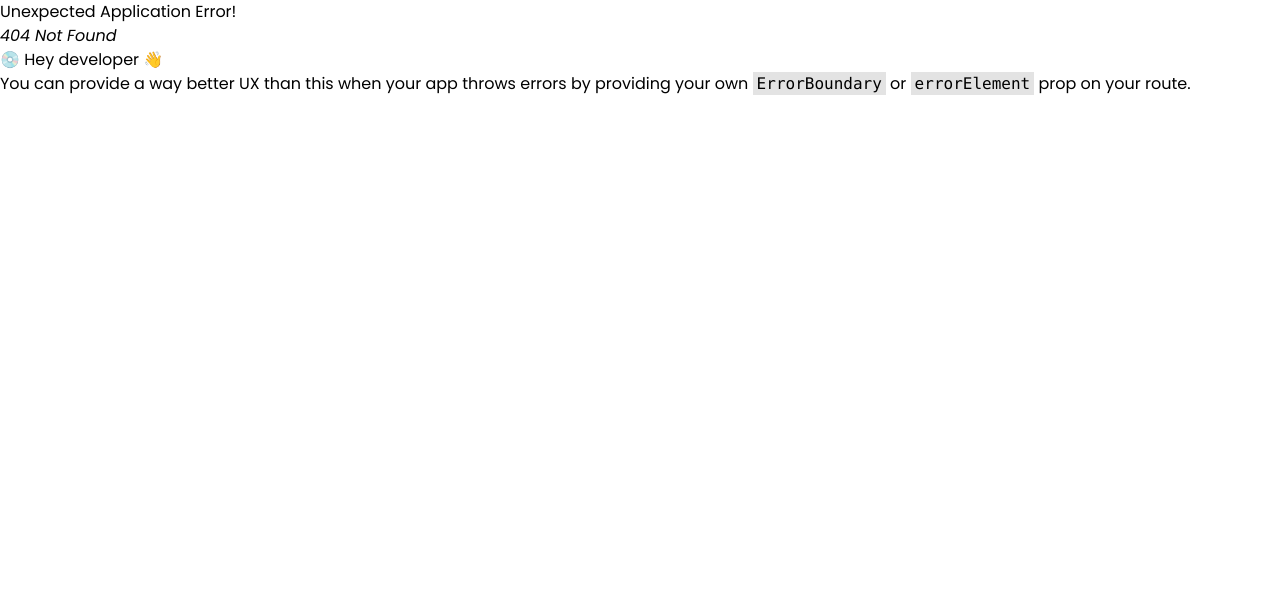
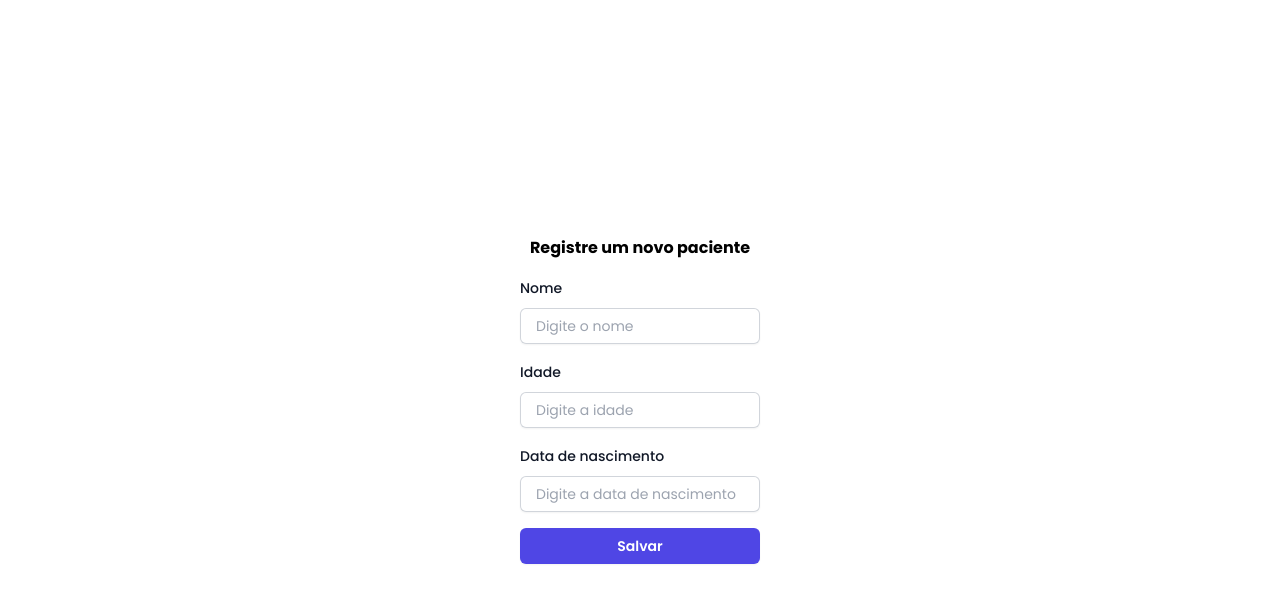
Before and after one commit to dsllt/PI_Analise_Solucoes_integradas_para_organizacoes, a React (Vite) app in the folder frontend/: page /cadastrar-paciente in a window 1280 px wide. Before the commit this address had no page. Shown: the top 602 px of the page. Built offline with nearby package versions, Linux system fonts and the light colour scheme.

Commit message:
feat: cria página de novo cadastro de usuário

```diff
--- /dev/null
+++ b/frontend/src/pages/cadastrar-paciente/cadastrar-paciente.tsx
@@ -0,0 +1,70 @@
+import { useNavigate } from 'react-router-dom'
+import { Button, Input } from '../../components'
+import { useState } from 'react'
+
+const CadastrarPaciente = () => {
+  const navigate = useNavigate()
+
+  const [nome, setNome] = useState('')
+  const [idade, setIdade] = useState('')
+  const [dataNascimento, setDataNascimento] = useState('')
+
+  const onSalvar = async () => {
+    const usuarioId = localStorage.getItem('usuarioId')
+
+    const response = await fetch(
+      `http://localhost:8080/pacientes/cadastrar?usuarioId=${usuarioId}`,
+      {
+        method: 'POST',
+        headers: {
+          'Content-Type': 'application/json',
+        },
+        body: JSON.stringify({
+          nome,
+          idade,
+          dataNascimento,
+        }),
+      }
+    )
+
+    if (response.ok) {
+      const data = await response.json()
+      localStorage.setItem('pacienteId', data.id)
+      navigate('/perfil')
+    } else {
+      console.error('Erro ao cadastrar paciente:', response.statusText)
+    }
+  }
+
+  return (
+    <div className="w-full h-screen flex flex-col content-center items-center justify-center">
+      <h3 className="mb-4 font-bold">Registre um novo paciente</h3>
+      <div className="flex flex-col gap-4 w-60">
+        <Input
+          id="nome"
+          label="Nome"
+          placeholder="Digite o nome"
+          type="text"
+          onChange={(e) => setNome(e.target.value)}
+        />
+        <Input
+          id="idade"
+          label="Idade"
+          placeholder="Digite a idade"
+          type="text"
+          onChange={(e) => setIdade(e.target.value)}
+        />
+        <Input
+          id="data"
+          label="Data de nascimento"
+          placeholder="Digite a data de nascimento"
+          type="text"
+          onChange={(e) => setDataNascimento(e.target.value)}
+        />
+        <Button text="Salvar" type="button" onClick={onSalvar} />
+      </div>
+    </div>
+  )
+}
+
+export default CadastrarPaciente
--- a/frontend/src/pages/cadastrar-usuario/cadastrar-usuario.tsx
+++ b/frontend/src/pages/cadastrar-usuario/cadastrar-usuario.tsx
@@ -27,7 +27,7 @@ const CadastrarUsuario = () => {
     if (response.ok) {
       navigate('/login')
     } else {
-      console.error('Erro no login:', response.statusText)
+      console.error('Erro ao cadastrar usuário:', response.statusText)
     }
   }
 
--- a/frontend/src/pages/index.ts
+++ b/frontend/src/pages/index.ts
@@ -4,6 +4,6 @@ export { default as Login } from './login/login'
 export { default as CurvaCrescimento } from './curva-crescimento/curva-crescimento'
 export { default as Menu } from './menu/menu'
 export { default as Medicao } from './medicao/medicao'
-export { default as NovoRegistro } from './novo-registro/novo-registro'
+export { default as CadastrarPaciente } from './cadastrar-paciente/cadastrar-paciente'
 export { default as Perfil } from './perfil/perfil'
 export { default as Busca } from './busca/busca'
--- a/frontend/src/pages/login/login.tsx
+++ b/frontend/src/pages/login/login.tsx
@@ -19,6 +19,8 @@ const Login = () => {
     })
 
     if (response.ok) {
+      const data = await response.json()
+      localStorage.setItem('usuarioId', data.id)
       navigate('/busca')
     } else {
       console.error('Erro no login:', response.statusText)
--- a/frontend/src/pages/novo-registro/novo-registro.tsx
+++ /dev/null
@@ -1,34 +0,0 @@
-import { useNavigate } from 'react-router-dom'
-import { Button, Input } from '../../components'
-
-const NovoRegistro = () => {
-  const navigate = useNavigate()
-
-  const onSalvar = () => {
-    navigate('/home')
-  }
-
-  return (
-    <div className="w-full h-screen flex flex-col content-center items-center justify-center">
-      <h3 className="mb-4 font-bold">Novo Registro</h3>
-      <div className="flex flex-col gap-4 w-60">
-        <Input id="nome" label="Nome" placeholder="Digite o nome" type="text" />
-        <Input
-          id="idade"
-          label="Idade"
-          placeholder="Digite a idade"
-          type="text"
-        />
-        <Input
-          id="data"
-          label="Data de nascimento"
-          placeholder="Digite a data de nascimento"
-          type="text"
-        />
-        <Button text="Salvar" type="button" onClick={onSalvar} />
-      </div>
-    </div>
-  )
-}
-
-export default NovoRegistro
--- a/frontend/src/routes/router.tsx
+++ b/frontend/src/routes/router.tsx
@@ -1,13 +1,13 @@
 import { RouterProvider, createBrowserRouter } from 'react-router-dom'
 import {
   Busca,
+  CadastrarPaciente,
   CadastrarUsuario,
   CurvaCrescimento,
   Home,
   Login,
   Medicao,
   Menu,
-  NovoRegistro,
   Perfil,
 } from '../pages'
 
@@ -29,8 +29,8 @@ const routers = createBrowserRouter([
     element: <Menu />,
   },
   {
-    path: '/novo-registro',
-    element: <NovoRegistro />,
+    path: '/cadastrar-paciente',
+    element: <CadastrarPaciente />,
   },
   {
     path: '/perfil',
```
Also changed, not shown: 2 other files (tests, documents, lock files or other folders).
